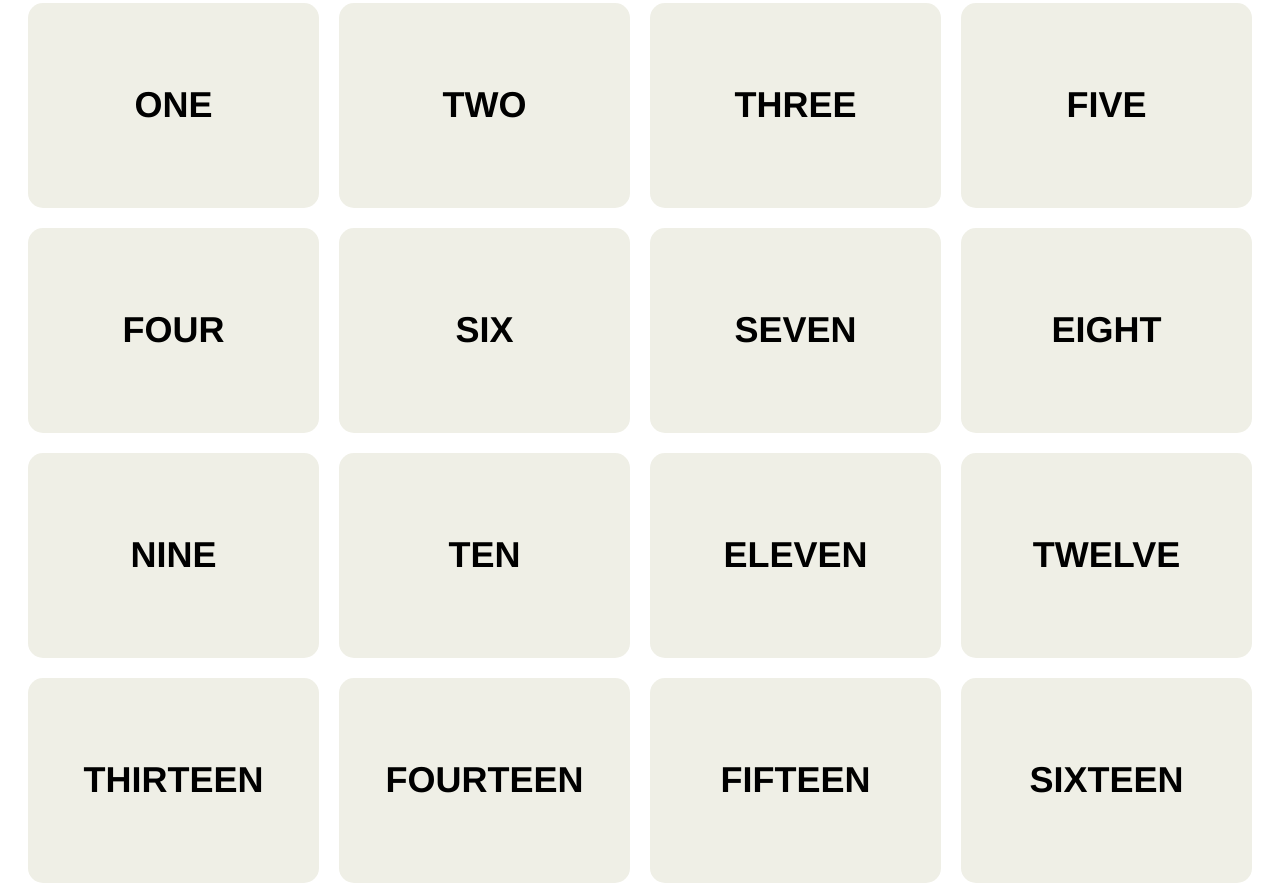
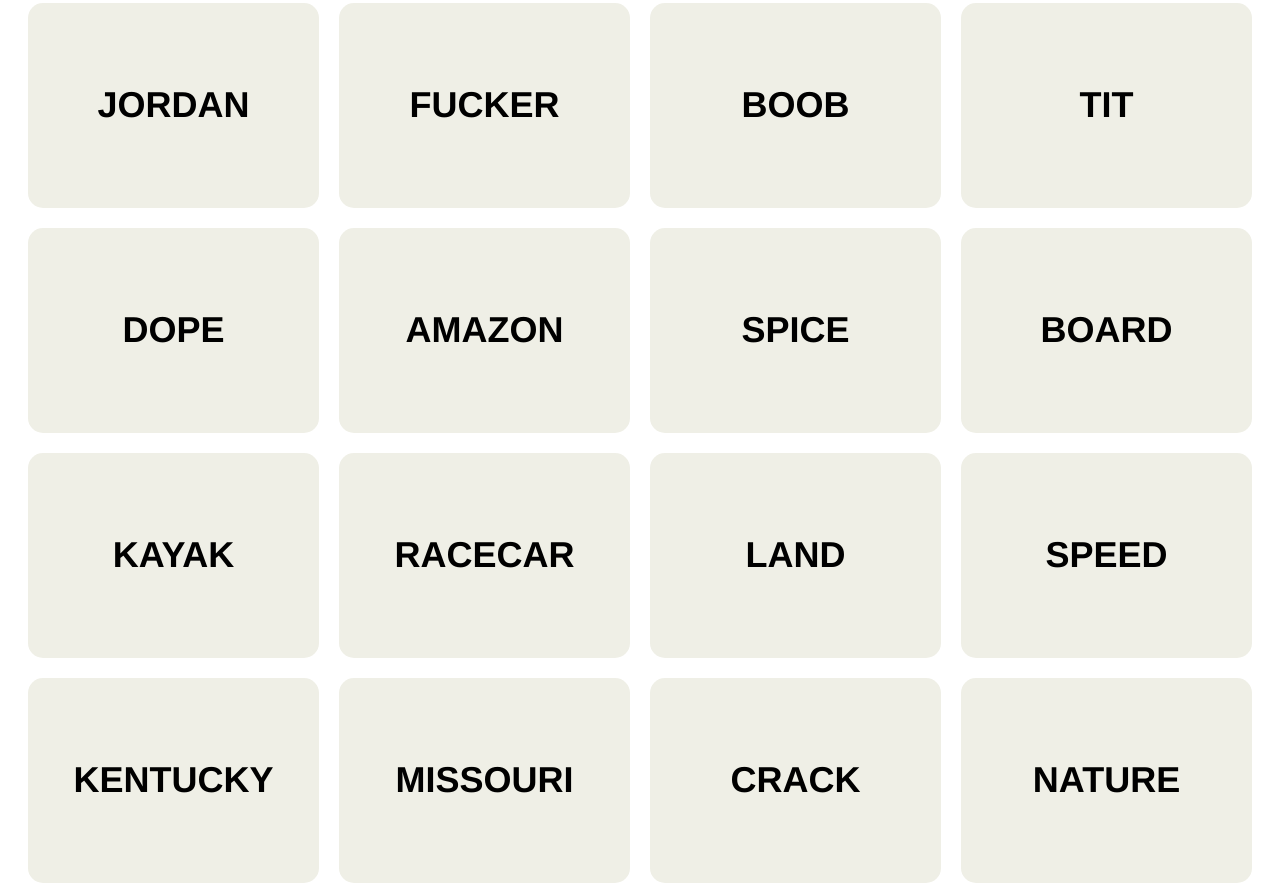
Before and after one commit to abgolev2/atanas-site, a plain HTML site: page disconnections.html in a window 1280 px wide. Shown: the part 169-1060 px from the top of the page. Drawn offline with Linux system fonts and the light colour scheme.

Commit message:
Update disconnections.html

```diff
--- a/disconnections.html
+++ b/disconnections.html
@@ -251,29 +251,33 @@
 var myTestVar = "meow";
 
 var startMatrix = [
-	["\u{004f}\u{004e}\u{0045}",
-	"TWO",
-	"THREE",
-	"FIVE"],
-	["FOUR",
-	"SIX",
-	"SEVEN",
-	"EIGHT"],
-	["NINE",
-	"TEN",
-	"ELEVEN",
-	"TWELVE"],
-	["THIRTEEN",
-	"FOURTEEN",
-	"FIFTEEN",
-	"SIXTEEN"]
+	["\u{004A}\u{004F}\u{0052}\u{0044}\u{0041}\u{004E}",
+	"\u{0046}\u{0055}\u{0043}\u{004B}\u{0045}\u{0052}",
+	"\u{0042}\u{004F}\u{004F}\u{0042}",
+	"\u{0054}\u{0049}\u{0054}"],
+	["\u{0044}\u{004F}\u{0050}\u{0045}",
+	"\u{0041}\u{004D}\u{0041}\u{005A}\u{004F}\u{004E}",
+	"\u{0053}\u{0050}\u{0049}\u{0043}\u{0045}",
+	"\u{0042}\u{004F}\u{0041}\u{0052}\u{0044}"],
+	["\u{004B}\u{0041}\u{0059}\u{0041}\u{004B}",
+	"\u{0052}\u{0041}\u{0043}\u{0045}\u{0043}\u{0041}\u{0052}",
+	"\u{004C}\u{0041}\u{004E}\u{0044}",
+	"\u{0053}\u{0050}\u{0045}\u{0045}\u{0044}"],
+	["\u{004B}\u{0045}\u{004E}\u{0054}\u{0055}\u{0043}\u{004B}\u{0059}",
+	"\u{004D}\u{0049}\u{0053}\u{0053}\u{004F}\u{0055}\u{0052}\u{0049}",
+	"\u{0043}\u{0052}\u{0041}\u{0043}\u{004B}",
+	"\u{004E}\u{0041}\u{0054}\u{0055}\u{0052}\u{0045}"]
 ]
 
 var wordMatrix = [
-	[startMatrix[0][0], startMatrix[0][1], startMatrix[0][2], startMatrix[1][0], "#f9e06e", "\u{1F7E8}", "\u{0054}\u{0079}\u{0070}\u{0065}\u{0073}\u{0020}\u{006F}\u{0066}\u{0020}\u{0067}\u{0072}\u{0061}\u{0070}\u{0065}\u{0066}\u{0072}\u{0075}\u{0069}\u{0074}"],
-	[startMatrix[0][3], startMatrix[1][1], startMatrix[1][2], startMatrix[1][3], "#a1c25a", "\u{1F7E9}", "FIVE THROUGH EIGHT"],
-	[startMatrix[2][0], startMatrix[2][1], startMatrix[2][2], startMatrix[2][3], "#b2c3f0", "\u{1F7E6}", "NINE THROUGH TWELVE"],
-	[startMatrix[3][0], startMatrix[3][1], startMatrix[3][2], startMatrix[3][3], "#bb80c4", "\u{1F7EA}", "THIRTEEN THROUGH SIXTEEN"]
+	[startMatrix[3][2], startMatrix[1][0], startMatrix[2][3], startMatrix[1][2], "#f9e06e", "\u{1F7E8}",
+	"\u{0044}\u{0052}\u{0055}\u{0047}\u{0053}"],
+	[startMatrix[1][1], startMatrix[0][0], startMatrix[3][0], startMatrix[3][1], "#a1c25a", "\u{1F7E9}",
+	"\u{0052}\u{0049}\u{0056}\u{0045}\u{0052}\u{0053}"],
+	[startMatrix[0][2], startMatrix[2][0], startMatrix[2][1], startMatrix[0][3], "#b2c3f0", "\u{1F7E6}",
+	"\u{0050}\u{0041}\u{004C}\u{0049}\u{004E}\u{0044}\u{0052}\u{004F}\u{004D}\u{0045}\u{0053}"],
+	[startMatrix[1][3], startMatrix[0][1], startMatrix[2][2], startMatrix[3][3], "#bb80c4", "\u{1F7EA}",
+	"u{004D}\u{004F}\u{0054}\u{0048}\u{0045}\u{0052}"]
 ]
 
 var selectionMatrix = [
@@ -696,7 +700,6 @@
 			//solveRestOfPuzzle();
 		}
 		else {
-			sleep(250);
 			document.getElementById("Submit").addEventListener("click", submitWords);
 		}
 	}
```
